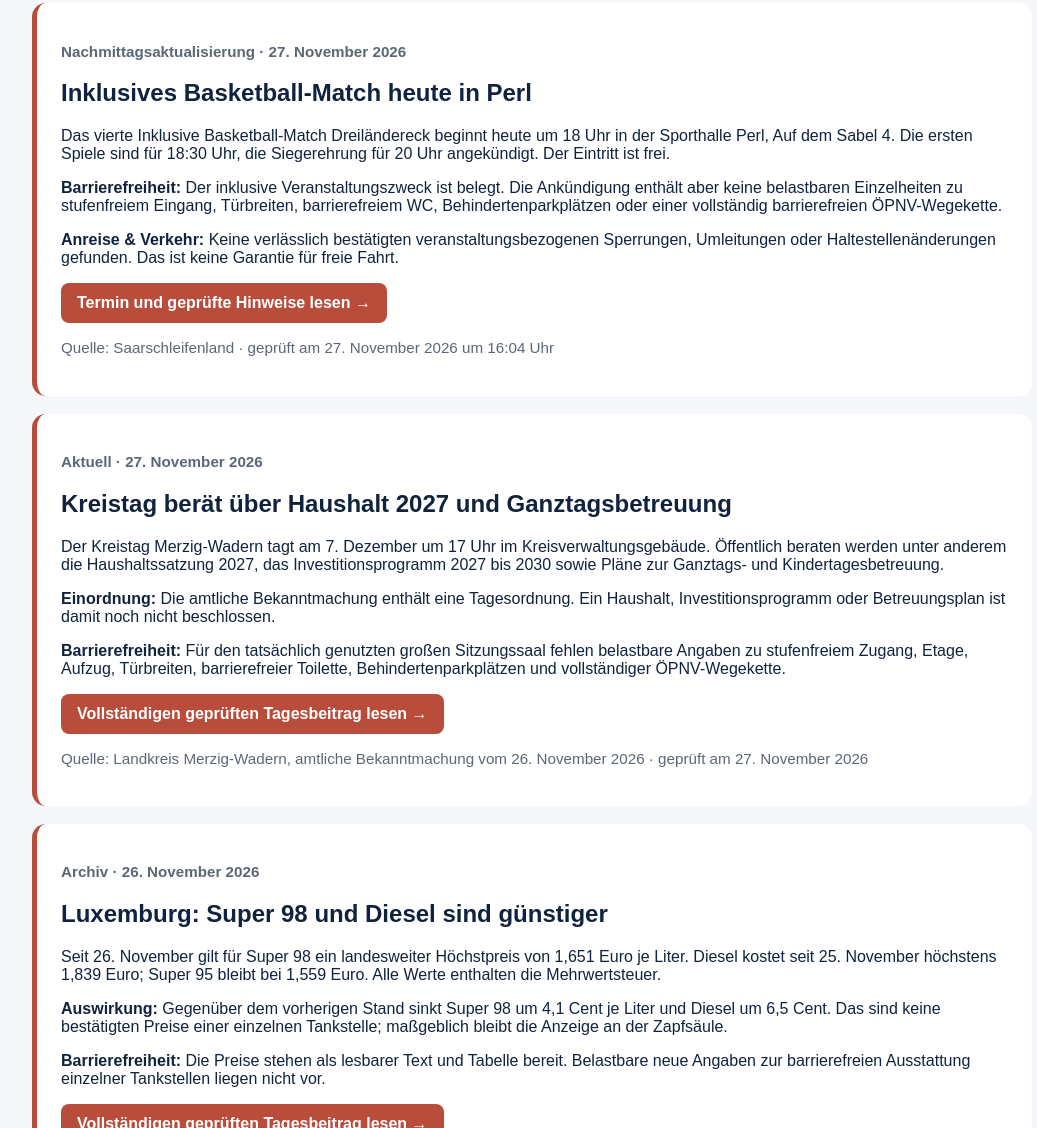
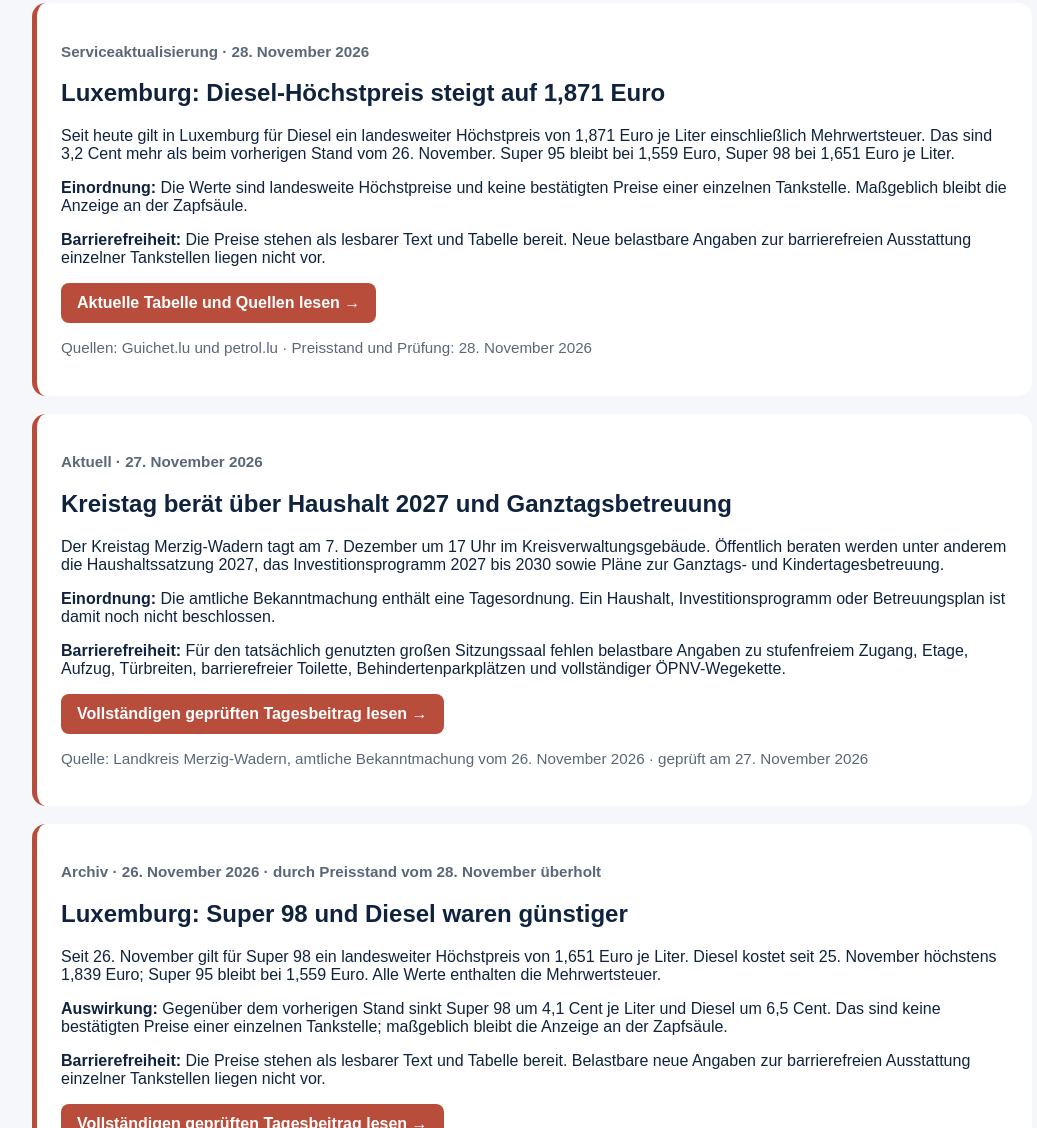
Before and after one commit to flieger1111/flieger1111.github.io, a plain HTML site: page villa-borg-aktuell.html in a window 1280 px wide. Shown: the part 336-1464 px from the top of the page, without its empty margins (108-1145 px from the left). Drawn offline with Linux system fonts and the light colour scheme.

Commit message:
Aktualisiere Dieselpreis und archiviere abgelaufenen Termin

```diff
--- a/villa-borg-aktuell.html
+++ b/villa-borg-aktuell.html
@@ -33,13 +33,13 @@ h1{font-size:clamp(34px,6vw,60px)}
 </header>
 <main>
 <section class="notice">
-<p class="meta"><strong>Nachmittagsaktualisierung · 27. November 2026</strong></p>
-<h2>Inklusives Basketball-Match heute in Perl</h2>
-<p>Das vierte Inklusive Basketball-Match Dreiländereck beginnt heute um 18 Uhr in der Sporthalle Perl, Auf dem Sabel 4. Die ersten Spiele sind für 18:30 Uhr, die Siegerehrung für 20 Uhr angekündigt. Der Eintritt ist frei.</p>
-<p><strong>Barrierefreiheit:</strong> Der inklusive Veranstaltungszweck ist belegt. Die Ankündigung enthält aber keine belastbaren Einzelheiten zu stufenfreiem Eingang, Türbreiten, barrierefreiem WC, Behindertenparkplätzen oder einer vollständig barrierefreien ÖPNV-Wegekette.</p>
-<p><strong>Anreise &amp; Verkehr:</strong> Keine verlässlich bestätigten veranstaltungsbezogenen Sperrungen, Umleitungen oder Haltestellenänderungen gefunden. Das ist keine Garantie für freie Fahrt.</p>
-<p><a class="button" href="https://magazin.villa-borg.com/wochenende/#basketball-perl-2026-11-27">Termin und geprüfte Hinweise lesen →</a></p>
-<p class="meta">Quelle: Saarschleifenland · geprüft am 27. November 2026 um 16:04 Uhr</p>
+<p class="meta"><strong>Serviceaktualisierung · 28. November 2026</strong></p>
+<h2>Luxemburg: Diesel-Höchstpreis steigt auf 1,871 Euro</h2>
+<p>Seit heute gilt in Luxemburg für Diesel ein landesweiter Höchstpreis von 1,871 Euro je Liter einschließlich Mehrwertsteuer. Das sind 3,2 Cent mehr als beim vorherigen Stand vom 26. November. Super 95 bleibt bei 1,559 Euro, Super 98 bei 1,651 Euro je Liter.</p>
+<p><strong>Einordnung:</strong> Die Werte sind landesweite Höchstpreise und keine bestätigten Preise einer einzelnen Tankstelle. Maßgeblich bleibt die Anzeige an der Zapfsäule.</p>
+<p><strong>Barrierefreiheit:</strong> Die Preise stehen als lesbarer Text und Tabelle bereit. Neue belastbare Angaben zur barrierefreien Ausstattung einzelner Tankstellen liegen nicht vor.</p>
+<p><a class="button" href="https://magazin.villa-borg.com/tanken-luxemburg/">Aktuelle Tabelle und Quellen lesen →</a></p>
+<p class="meta">Quellen: Guichet.lu und petrol.lu · Preisstand und Prüfung: 28. November 2026</p>
 </section>
 
 <section class="notice">
@@ -53,8 +53,8 @@ h1{font-size:clamp(34px,6vw,60px)}
 </section>
 
 <section class="notice">
-<p class="meta"><strong>Archiv · 26. November 2026</strong></p>
-<h2>Luxemburg: Super 98 und Diesel sind günstiger</h2>
+<p class="meta"><strong>Archiv · 26. November 2026 · durch Preisstand vom 28. November überholt</strong></p>
+<h2>Luxemburg: Super 98 und Diesel waren günstiger</h2>
 <p>Seit 26. November gilt für Super 98 ein landesweiter Höchstpreis von 1,651 Euro je Liter. Diesel kostet seit 25. November höchstens 1,839 Euro; Super 95 bleibt bei 1,559 Euro. Alle Werte enthalten die Mehrwertsteuer.</p>
 <p><strong>Auswirkung:</strong> Gegenüber dem vorherigen Stand sinkt Super 98 um 4,1 Cent je Liter und Diesel um 6,5 Cent. Das sind keine bestätigten Preise einer einzelnen Tankstelle; maßgeblich bleibt die Anzeige an der Zapfsäule.</p>
 <p><strong>Barrierefreiheit:</strong> Die Preise stehen als lesbarer Text und Tabelle bereit. Belastbare neue Angaben zur barrierefreien Ausstattung einzelner Tankstellen liegen nicht vor.</p>
```
